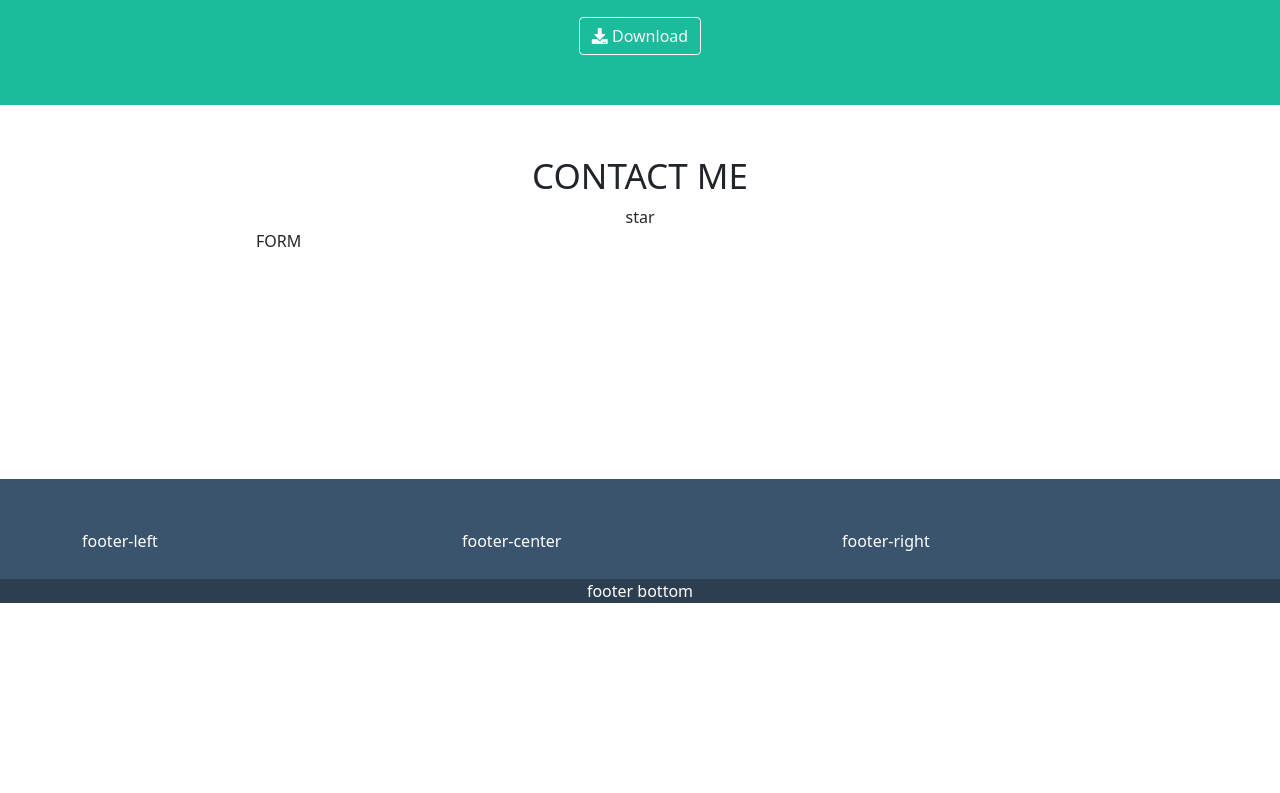
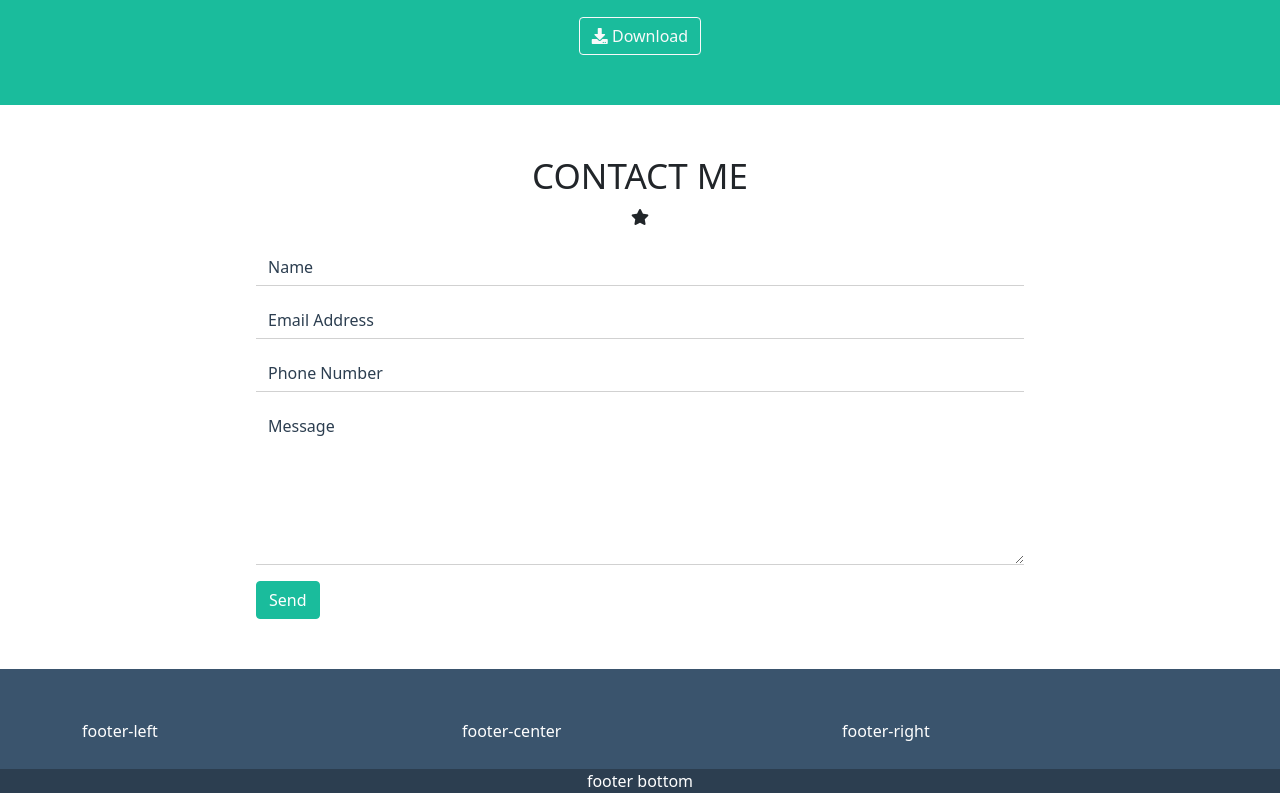
Before and after one commit to MorenaMastromarino/html-css-bootstrap-freelancer, a plain HTML site: page index.html in a window 1280 px wide. Shown: the part 1631-2424 px from the top of the page. Before the commit the page ends 2234 px from the top, so only its background shows below. Drawn offline with nearby package versions, Linux system fonts and the light colour scheme.

Commit message:
main contact me section

```diff
--- a/css/style.css
+++ b/css/style.css
@@ -128,8 +128,20 @@ main h2 {
   color: #2C3E50;
 }
 
-._form {
-  height: 200px; /*togliere*/
+/* contact me */
+._custom_border {
+  border: none;
+  border-bottom: 1px solid #D1D1D1;
+  border-radius: 0;
+}
+
+._btn_green {
+  background-color: #1ABC9C;
+  border-color: #1ABC9C;
+}
+
+::placeholder {
+  color: #2C3E50 !important;
 }
 
 /* FOOTER */
--- a/index.html
+++ b/index.html
@@ -149,12 +149,29 @@
 
       <div class="text-center">
         <h2>contact me</h2>
-        <div>star</div>
+        <div class="_star"><i class="fas fa-star"></i></div>
       </div>
 
-      <div class="_form">
-        FORM
-      </div>
+      <form>
+
+        <div class="mb-3">
+          <input type="text" class="form-control _custom_border" id="exampleFormControlInput1" placeholder="Name">
+        </div>
+
+        <div class="mb-3">
+          <input type="email" class="form-control _custom_border" id="exampleFormControlInput2" placeholder="Email Address">
+        </div>
+
+        <div class="mb-3">
+          <input type="text" class="form-control _custom_border" id="exampleFormControlInput3" placeholder="Phone Number">
+        </div>
+
+        <div class="mb-3">
+          <textarea class="form-control _custom_border" id="exampleFormControlTextarea1" rows="6" placeholder="Message"></textarea>
+        </div>
+
+        <button type="submit" class="btn btn-success _btn_green">Send</button>
+      </form>
 
     </section>
 
```
